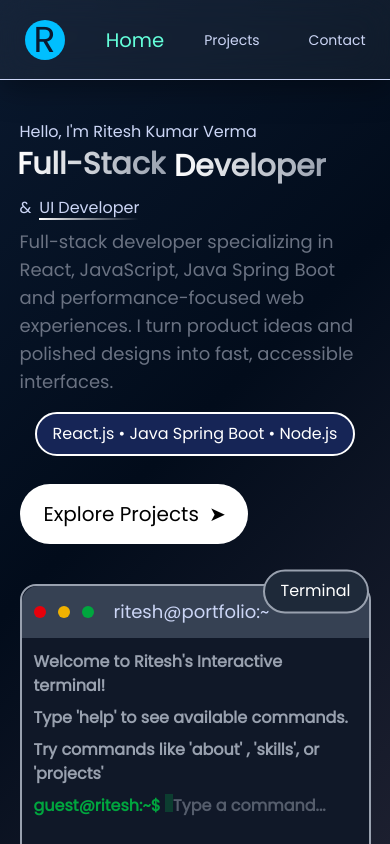
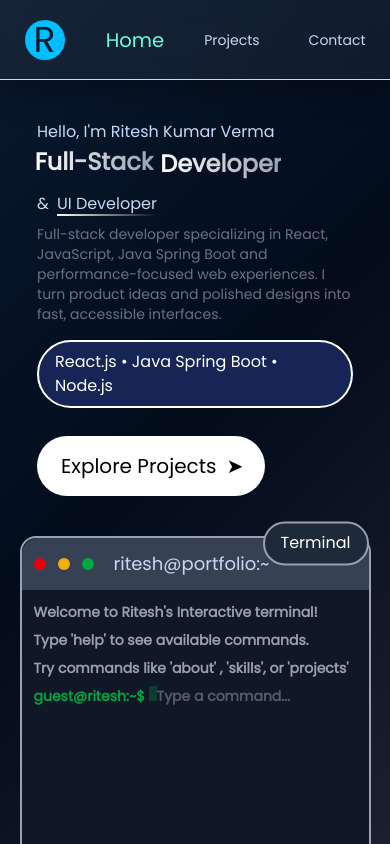
Before and after one commit to Ritesh-Kumar-Verma/myPortfolio, a React (Vite) app: page /myPortfolio/home in a window 390 px wide. Shown: the top 844 px of the page. Built offline with nearby package versions, Linux system fonts and the light colour scheme.

Commit message:
fixed alignment issue in info div

```diff
--- a/src/Components/Home.jsx
+++ b/src/Components/Home.jsx
@@ -116,7 +116,7 @@ const Home = () => {
       <div className="flex-1 grid grid-cols-1 lg:grid-cols-2 mt-10   justify-items-center  ">
         {/* Info div  */}
         <div className="flex-1 flex flex-col items-center w-9/10 lg:w-full   ">
-          <div className="  flex gap-2 items-center flex-col  lg:w-3/4 justify-center ">
+          <div className="  flex gap-2 items-center flex-col  lg:w-3/4 max-sm:w-9/10 justify-center ">
             {/* <motion.span
           animate={{ rotate: [0, -10, 10, -10, 10, 0] }}
           transition={{
@@ -130,7 +130,7 @@ const Home = () => {
             </motion.span> */}
             <div className="w-full "> Hello, I'm Ritesh Kumar Verma</div>
 
-            <div className="w-full text-3xl lg:text-6xl whitespace-nowrap">
+            <div className="w-full max-sm:text-2xl text-3xl lg:text-6xl">
               <motion.span
                 initial={{}}
                 animate={{ x: [0, -4, 0], y: [0, -10, 0] }}
@@ -149,7 +149,7 @@ const Home = () => {
               </motion.span>
             </div>
 
-            <div className="flex jus  gap-2 w-full  ">
+            <div className="flex  gap-2 w-full  ">
               <span className="">&</span>
               <motion.div className="relative inline-block lg:text-2xl">
                 {title[index]}
@@ -168,7 +168,7 @@ const Home = () => {
                 />
               </motion.div>
             </div>
-            <div className="text-lg text-gray-500">
+            <div className="text-lg max-sm:text-sm text-gray-500">
               Full-stack developer specializing in React, JavaScript, Java
               Spring Boot and performance-focused web experiences. I turn
               product ideas and polished designs into fast, accessible
@@ -227,7 +227,7 @@ const Home = () => {
             <div
               ref={terminalRef}
               className="p-3 flex flex-col gap-2 text-gray-400 font-bold
-             overflow-y-auto"
+             overflow-y-auto max-sm:text-sm"
             >
               {terminalHistory.map((data, index) => {
                 // console.log(data);
```
Also changed, not shown: 1 other file (tests, documents, lock files or other folders).
